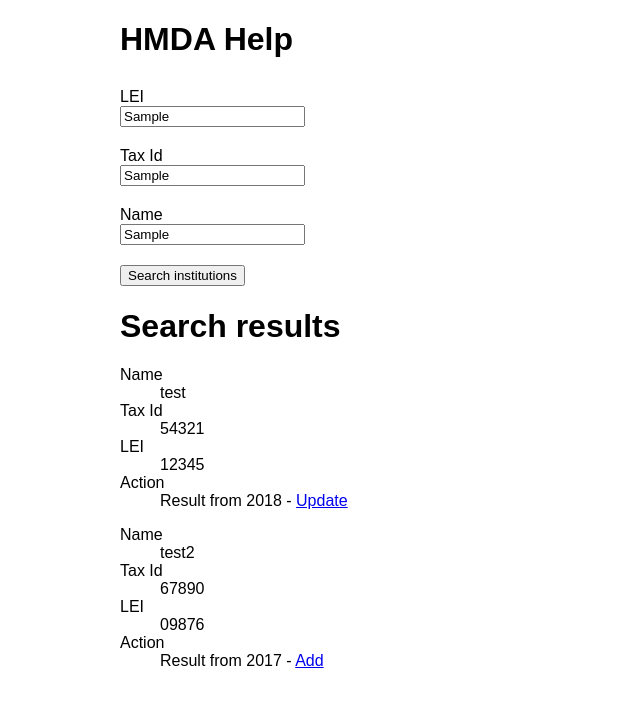
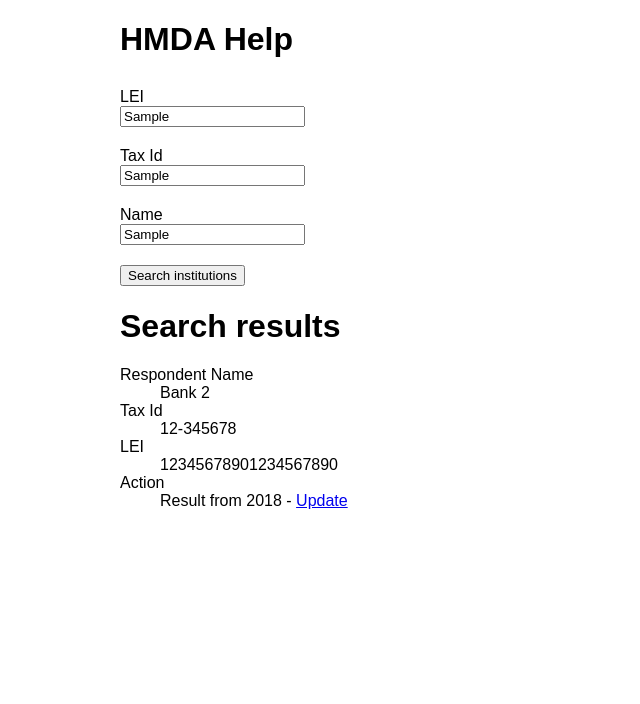
Before and after one commit to cfpb/hmda-help, a React (Create React App) app: page / in a window 1280 px wide. Both pictures are taken after typing "Sample", "Sample", "Sample" into the empty fields and a click on the input "Search institutions". Shown: the top 704 px of the page, without its empty margins (0-640 px from the left). Built offline with nearby package versions, Linux system fonts and the light colour scheme.

Commit message:
additional fields; toggle started

```diff
--- a/src/InstitutionForm.js
+++ b/src/InstitutionForm.js
@@ -8,22 +8,57 @@ class InstitutionForm extends Component {
 
     this.state = {
       isSubmitted: false,
-      lei: '',
-      taxId: '',
-      name: ''
+      showOtherFields: false,
+      institution: {
+        activityYear: null,
+        lei: '',
+        agencyCode: null,
+        institutionType: null,
+        institutionId2017: '',
+        taxId: '',
+        RSSD: '',
+        emailDomains: [],
+        respondentName: '',
+        respondentState: '',
+        respondentCity: '',
+        parentIdRSSD: null,
+        parentName: '',
+        assets: null,
+        otherLenderCode: null,
+        topHolderIdRSSD: null,
+        topHolderName: ''
+      }
     }
 
     this.handleChange = this.handleChange.bind(this)
     this.handleSubmit = this.handleSubmit.bind(this)
+    this.renderOtherFields = this.renderOtherFields.bind(this)
   }
 
-  componentDidMount() {
+  componentWillMount() {
     if (this.props.location.state) {
       const { institution } = this.props.location.state
+
       this.setState({
-        lei: institution.lei,
-        taxId: institution.taxId,
-        name: institution.name
+        institution: {
+          activityYear: institution.activityYear,
+          lei: institution.lei,
+          agencyCode: institution.agencyCode,
+          institutionType: institution.institutionType,
+          institutionId2017: institution.institutionId2017,
+          taxId: institution.taxId,
+          RSSD: institution.RSSD,
+          emailDomains: institution.emailDomains,
+          respondentName: institution.respondentName,
+          respondentState: institution.respondentState,
+          respondentCity: institution.respondentCity,
+          parentIdRSSD: institution.parentIdRSSD,
+          parentName: institution.parentName,
+          assets: institution.assets,
+          otherLenderCode: institution.otherLenderCode,
+          topHolderIdRSSD: institution.topHolderIdRSSD,
+          topHolderName: institution.topHolderName
+        }
       })
     }
   }
@@ -38,13 +73,34 @@ class InstitutionForm extends Component {
     this.setState({ isSubmitted: true })
   }
 
+  renderToggleButton() {
+    const buttonText = this.state.showOtherFields ? 'Hide' : 'Show'
+    return (
+      <button
+        type="button"
+        onClick={() => {
+          this.setState((prevState, props) => ({
+            showOtherFields: !prevState.showOtherFields
+          }))
+        }}
+      >
+        {buttonText} other fields
+      </button>
+    )
+  }
+
+  renderOtherFields() {
+    if (this.state.showOtherFields) {
+      return <h4>Other fields</h4>
+    }
+
+    return null
+  }
+
   render() {
     const { pathname, state } = this.props.location
     const submittedAction = pathname === '/add' ? 'Addition' : 'Update'
     const actionType = pathname === '/add' ? 'add' : 'update'
-
-    //console.log(this.props)
-    //if (!this.props.location.state) return null
 
     if (pathname === '/update' && !state) return <h1>NOOOOO!</h1>
 
@@ -56,7 +112,7 @@ class InstitutionForm extends Component {
             type="text"
             name="lei"
             id="lei"
-            value={this.state.lei}
+            value={this.state.institution.lei}
             onChange={this.handleChange}
           />
           <label>Tax Id</label>
@@ -64,22 +120,40 @@ class InstitutionForm extends Component {
             type="text"
             name="taxId"
             id="taxId"
-            value={this.state.taxId}
+            value={this.state.institution.taxId}
             onChange={this.handleChange}
           />
-          <label>Name</label>
+          <label>Respondent Name</label>
           <input
             type="text"
-            name="name"
-            id="name"
-            value={this.state.name}
+            name="respondentName"
+            id="respondentName"
+            value={this.state.institution.respondentName}
             onChange={this.handleChange}
           />
+          <label>Agency Code</label>
+          <input
+            type="text"
+            name="agencyCode"
+            id="agencyCode"
+            value={this.state.institution.agencyCode.toString()}
+            onChange={this.handleChange}
+          />
+          <label>Email Domains</label>
+          <input
+            type="text"
+            name="emailDomains"
+            id="emailDomains"
+            value={this.state.institution.emailDomains.toString()}
+            onChange={this.handleChange}
+          />
+          {this.renderToggleButton()}
+          {this.renderOtherFields()}
           <InputSubmit actionType={actionType} />
         </form>
         {this.state.isSubmitted ? (
           <h3>
-            {submittedAction} Submitted for {this.state.lei}
+            {submittedAction} Submitted for {this.state.institution.lei}
           </h3>
         ) : null}
       </React.Fragment>
--- a/src/SearchForm.js
+++ b/src/SearchForm.js
@@ -25,14 +25,64 @@ class SearchForm extends Component {
   handleSubmit(searchData) {
     // TODO: make api call for institutions
 
-    /*this.setState({ institutions: [] })*/
+    // not found
+    /*
+    this.setState({ institutions: [] })
+    //*/
 
+    // 2018 found
+    //*
     this.setState({
       institutions: [
-        { name: 'test', lei: '12345', taxId: '54321', year: '2018' },
-        { name: 'test2', lei: '09876', taxId: '67890', year: '2017' }
+        {
+          activityYear: 2018,
+          lei: '12345678901234567890',
+          agencyCode: 1,
+          institutionType: 11,
+          institutionId2017: '12345',
+          taxId: '12-345678',
+          RSSD: '12345',
+          emailDomains: ['bank2.com', 'bank2-a.com'],
+          respondentName: 'Bank 2',
+          respondentState: 'DC',
+          respondentCity: 'Washington',
+          parentIdRSSD: 87654,
+          parentName: 'Bank 2 Parent',
+          assets: 23423,
+          otherLenderCode: 1,
+          topHolderIdRSSD: 564453,
+          topHolderName: 'Bank 2 Top Holder'
+        }
       ]
     })
+    //*/
+
+    // 2017 found (not found for 2018)
+    /*
+    this.setState({
+      institutions: [
+        {
+          activityYear: 2017,
+          lei: '09876543210987654321',
+          agencyCode: 2,
+          institutionType: 10,
+          institutionId2017: '09876',
+          taxId: '09-8765432',
+          RSSD: '09876',
+          emailDomains: ['bank1.com'],
+          respondentName: 'Bank 1',
+          respondentState: 'PA',
+          respondentCity: 'Fayetteville',
+          parentIdRSSD: 34567,
+          parentName: 'Bank 1 Parent',
+          assets: 74348,
+          otherLenderCode: 0,
+          topHolderIdRSSD: 324532,
+          topHolderName: 'Bank 1 Top Holder'
+        }
+      ]
+    })
+    //*/
   }
 
   render() {
--- a/src/SearchResults.js
+++ b/src/SearchResults.js
@@ -3,12 +3,16 @@ import React from 'react'
 import { Link } from 'react-router-dom'
 
 const renderAction = institution => {
-  let pathname = '/add'
-  let linkText = 'Add'
+  if (Object.getOwnPropertyNames(institution).length === 0) {
+    return <Link to={{ pathname: '/add' }}>Add</Link>
+  }
 
-  if (institution.year === '2018') {
-    pathname = '/update'
-    linkText = 'Update'
+  let pathname = '/update'
+  let linkText = 'Update'
+
+  if (institution.activityYear === 2017) {
+    pathname = '/add'
+    linkText = 'Add'
   }
 
   return (
@@ -19,17 +23,15 @@ const renderAction = institution => {
 }
 
 const SearchResults = props => {
-  const { institutions, name, taxId, lei } = props.results
+  const { institutions } = props.results
   if (!institutions) return null
 
   if (institutions.length === 0) {
-    const institution = { lei: lei, name: name, taxId: taxId }
+    const institution = {}
     return (
       <React.Fragment>
         <h1>No results found!</h1>
-        <Link to={{ pathname: '/add', state: { institution: institution } }}>
-          Add
-        </Link>
+        {renderAction(institution)}
       </React.Fragment>
     )
   }
@@ -41,15 +43,16 @@ const SearchResults = props => {
         return (
           <React.Fragment key={i}>
             <dl>
-              <dt>Name</dt>
-              <dd>{institution.name}</dd>
+              <dt>Respondent Name</dt>
+              <dd>{institution.respondentName}</dd>
               <dt>Tax Id</dt>
               <dd>{institution.taxId}</dd>
               <dt>LEI</dt>
               <dd>{institution.lei}</dd>
               <dt>Action</dt>
               <dd>
-                Result from {institution.year} - {renderAction(institution)}
+                Result from {institution.activityYear} -{' '}
+                {renderAction(institution)}
               </dd>
             </dl>
           </React.Fragment>
```
Also changed, not shown: src/InputText.js (deleted, +0 -43 lines), src/Search.js (deleted, +0 -40 lines).
